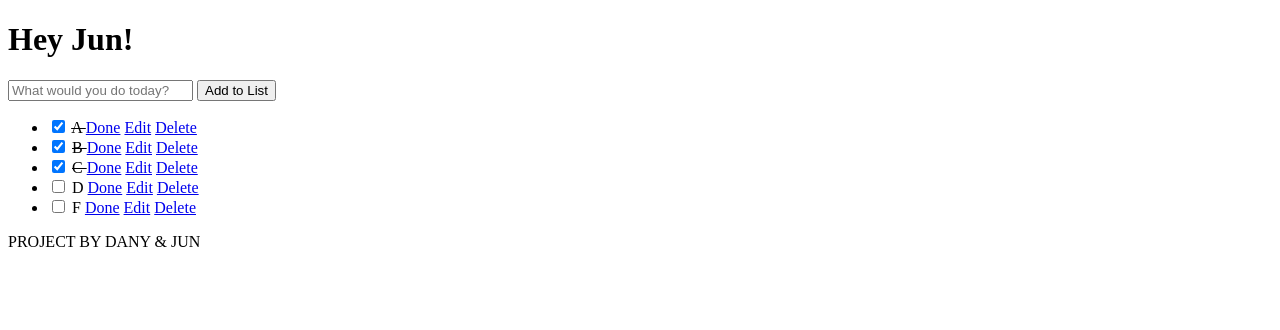
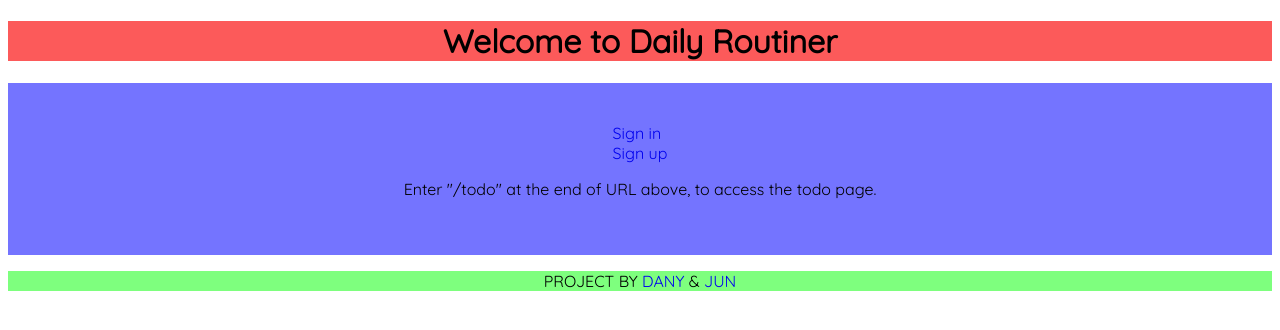
Before and after one commit to DailyRoutiner/WhatTodo, a Flask app: page / in a window 1280 px wide. Shown: the top 330 px of the page. Run offline with Flask 3, Linux system fonts and the light colour scheme.

Commit message:
update directory structure, create welcome, login page and add css style

```diff
--- a/app/__init__.py
+++ b/app/__init__.py
@@ -7,7 +7,6 @@ import config
 # Call modules from out scope because of blueprint
 db = SQLAlchemy()
 migrate = Migrate()
-
 
 def create_app():
     app = Flask(__name__)
@@ -22,11 +21,12 @@ def create_app():
     from app.data import todo_model
 
     # 3. Blueprint view
-    from app.views import main_views
+    from app.views import main_views, user_views, todo_views
     app.register_blueprint(main_views.bp)
+    app.register_blueprint(user_views.bp)
+    app.register_blueprint(todo_views.bp)
 
     return app
-
 
 if __name__ == '__main__':
 
--- a/app/data/todo_model.py
+++ b/app/data/todo_model.py
@@ -1,5 +1,4 @@
 from app import db
-
 
 class Todo(db.Model):
     __tablename__ = 'todolist'
@@ -12,7 +11,6 @@ class Todo(db.Model):
 class User(db.Model):
     __tablename__ = 'users'
     id = db.Column(db.Integer, primary_key=True)
-
     email = db.Column(db.String(255), nullable=False, unique=True)
     email_confirmed_at = db.Column(db.DateTime())
     username = db.Column(db.String(100), nullable=False)
--- /dev/null
+++ b/app/static/css/base.css
@@ -0,0 +1,27 @@
+@import url("https://fonts.googleapis.com/css2?family=Quicksand&display=swap");
+
+* {
+  text-decoration: none;
+  font-family: "Quicksand", sans-serif;
+}
+
+header {
+  background-color: rgb(252, 90, 90);
+}
+
+h1 {
+  text-align: center;
+}
+
+main {
+  padding: 40px 50px;
+  display: flex;
+  flex-direction: column;
+  align-items: center;
+  background-color: rgb(116, 116, 255);
+}
+
+footer {
+  text-align: center;
+  background-color: rgb(126, 255, 126);
+}
--- /dev/null
+++ b/app/templates/base.html
@@ -0,0 +1,31 @@
+<!DOCTYPE html>
+<html lang="en">
+  <head>
+    <meta charset="UTF-8" />
+    <meta name="viewport" content="width=device-width, initial-scale=1.0" />
+    <link rel="stylesheet" href="../static/css/base.css" />
+    <title>Daily Routiner</title>
+  </head>
+  <body>
+    <header>{% block header %}{% endblock %}</header>
+    <main>{% block main %}{% endblock %}</main>
+    <footer>
+      <p>
+        PROJECT BY
+        <a
+          href="https://github.com/Ko-dany"
+          target="_blank"
+          rel="noopener noreferrer"
+          >DANY</a
+        >
+        &
+        <a
+          href="https://github.com/DailyRoutiner"
+          target="_blank"
+          rel="noopener noreferrer"
+          >JUN</a
+        >
+      </p>
+    </footer>
+  </body>
+</html>
--- a/app/templates/index.html
+++ b/app/templates/index.html
@@ -1,35 +1,12 @@
-<!DOCTYPE html>
-<html lang="en">
-  <head>
-    <meta charset="UTF-8" />
-    <meta name="viewport" content="width=device-width, initial-scale=1.0" />
-    <title>Daily Routiner</title>
-  </head>
-  <body>
-    <header>
-      <h1>Hey {{name}}!</h1>
-    </header>
-    <main>
-      <form action="{{ url_for('main.add') }}" method="post">
-        <input type="text" placeholder="What would you do today?" name="todo" />
-        <button type="submit">Add to List</button>
-      </form>
-      <ul>
-        {% for todo in todos %}
-        <li>
-          <input type="checkbox" name="status" {% if todo.status %} checked {% endif %} />
-          <span {% if todo.status %} style="text-decoration: line-through;" {% endif %}>
-            {{todo.content}}
-          </span>
-          <a href="{{ url_for('main.check', index=todo.id) }}">Done</a>
-          <a href="{{ url_for('main.edit', index=todo.id) }}">Edit</a>
-          <a href="{{ url_for('main.delete', index=todo.id) }}">Delete</a>
-        </li>
-        {% endfor %}
-      </ul>
-    </main>
-    <footer>
-      <p>PROJECT BY DANY & JUN</p>
-    </footer>
-  </body>
-</html>
+{% extends 'base.html' %} {% block header %}
+<h1>Welcome to Daily Routiner</h1>
+{% endblock %} {% block main %}
+<div>
+  <a href="{{url_for('user.sign_in')}}">Sign in</a>
+  <br />
+  <a href="{{url_for('user.sign_up')}}">Sign up</a>
+</div>
+<div>
+  <p>Enter "/todo" at the end of URL above, to access the todo page.</p>
+</div>
+{% endblock %}
--- /dev/null
+++ b/app/templates/login/sign_in.html
@@ -0,0 +1,5 @@
+{% extends 'base.html' %} {% block header %}
+<h1>Sign In</h1>
+{% endblock %} {% block main %}
+<div>Sign In Form</div>
+{% endblock %}
--- /dev/null
+++ b/app/templates/login/sign_up.html
@@ -0,0 +1,5 @@
+{% extends 'base.html' %} {% block header %}
+<h1>Sign Up Form</h1>
+{% endblock %} {% block main %}
+<div>There will be sign-up form here.</div>
+{% endblock %}
--- /dev/null
+++ b/app/templates/todo/edit.html
@@ -0,0 +1,6 @@
+{% extends 'base.html' %} {% block header %} {% endblock %} {% block main %}
+<form action="{{ url_for('todo.edit', todo_id=todo.id) }}" method="post">
+  <input type="text" name="todo" value="{{todo['content']}}" />
+  <button type="submit">Save to List</button>
+</form>
+{% endblock %}
--- a/app/views/main_views.py
+++ b/app/views/main_views.py
@@ -1,61 +1,7 @@
-from datetime import datetime
-from flask import render_template, Blueprint, request, redirect, url_for
-import random
-
-from app import db
-from app.data.todo_model import Todo
+from flask import render_template, Blueprint
 
 bp = Blueprint('main', __name__, url_prefix='/')
 
-names = ["Dany", "Jun"]
-
 @bp.route('/')
 def index():
-    todo_list = Todo.query.all()
-    return render_template("index.html", name=random.choice(names), todos=todo_list)
-
-
-@bp.route('/add', methods=['POST'])
-def add():
-    todo = request.form['todo']
-    # Fetch the value from the element that has 'todo' name
-    todo_obj = Todo(content=todo, status=False, create_date=datetime.now())
-    db.session.add(todo_obj)
-    db.session.commit()
-    # Append the value to the 'todos' array
-    return redirect(url_for("main.index"))
-    # Redirect to the index page
-    # The index page will re-load the template based on the 'todos' array which is just updated.
-
-
-@bp.route('/edit/<int:index>', methods=['GET','POST'])
-def edit(index):
-    todo = Todo.query.get(index)
-    if request.method == 'POST':
-        todo.content = request.form['todo']
-        db.session.commit()
-        return redirect(url_for("main.index"))
-    else:
-        return render_template("edit.html", todo=todo, index=index)
-
-
-@bp.route("/check/<int:index>")
-def check(index):
-    # todos[index]['status'] = not todos[index]['status']
-    todo = Todo.query.get(index)
-    todo.status = not todo.status
-    db.session.commit()
-    return redirect(url_for("main.index"))
-
-
-@bp.route("/delete/<int:index>")
-def delete(index):
-    # del todos[index]
-    db.session.delete(Todo.query.get(index))
-    db.session.commit()
-    return redirect(url_for("main.index"))
-
-
-@bp.route('/hello')
-def hello_jun():
-    return 'Hello Jun!'
+    return render_template('index.html')
```
Also changed, not shown: app/templates/delete.html (deleted, +0 -18 lines), app/templates/edit.html (deleted, +0 -14 lines), app/templates/todo.html (deleted, +0 -35 lines), app/templates/todo/confirm_delete.html (added, +11 -0 lines), app/templates/todo/todo_list.html (added, +44 -0 lines), app/views/todo_views.py (added, +56 -0 lines), app/views/user_views.py (added, +11 -0 lines), pybo.db.
